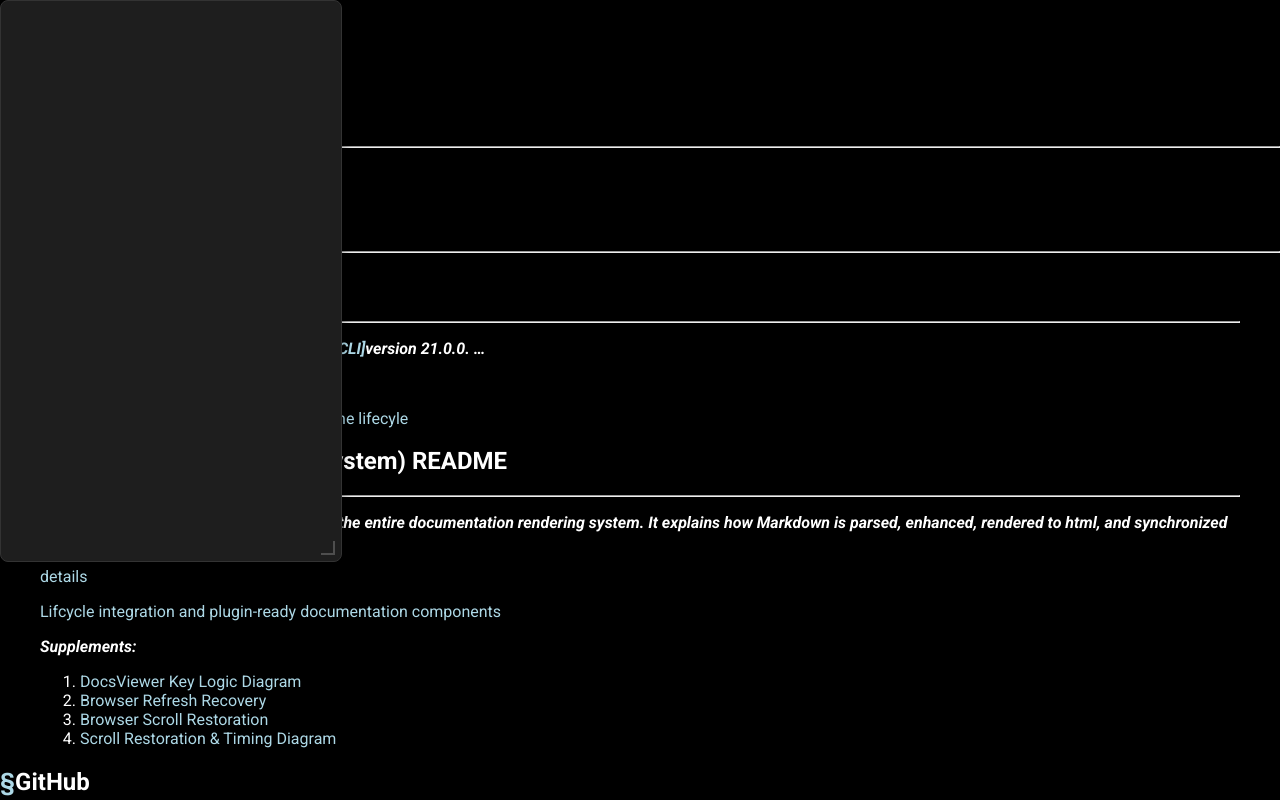
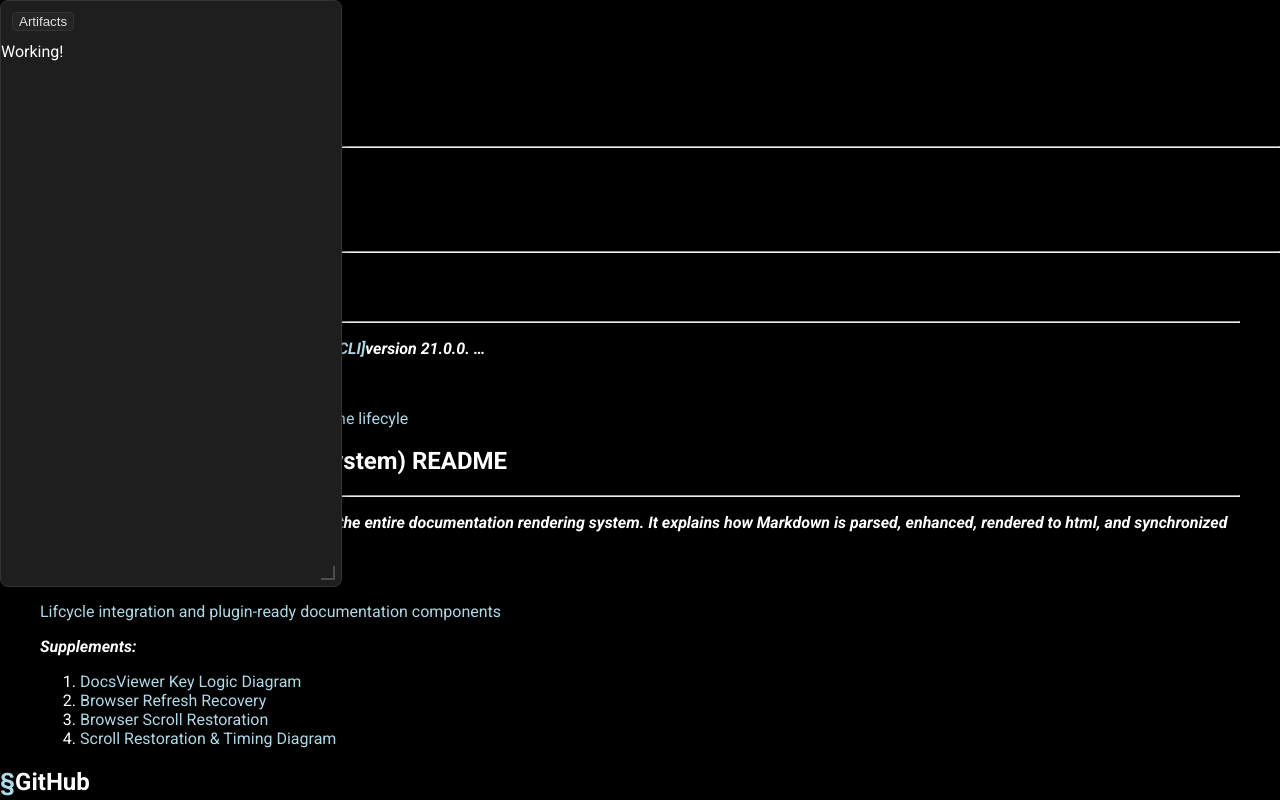
Before and after one commit to kn-mnsk/ulde-model-02, an Angular app: page /docs in a window 1280 px wide. Both pictures are taken after a click on the button "Artifacts". Shown: the top 800 px of the page. Built offline with nearby package versions, Linux system fonts and the light colour scheme; a web font is replaced by a local one.

Commit message:
all commits for the day

```diff
--- a/src/app/features/docs-viewer/docs-viewer.html
+++ b/src/app/features/docs-viewer/docs-viewer.html
@@ -1,6 +1,6 @@
 <!-- app/docs-viewer/docs-viewer.html -->
 
-<div class="docs-viewer">
+<div class="docs-viewer" #docsViewer>
 
   <!-- Header -->
   <header class="dv-header">
@@ -25,7 +25,8 @@
 
         <button (click)="backToIndex()">Back to Index</button>
         <button (click)="reloadDoc()">Reload</button>
-        <button class="dv-artifacts-toggle" (click)="toggleArtifacts()">Artifacts</button>
+        <button class="dv-artifacts-panel-toggle" (click)="toggleArtifacts()">Artifacts</button>
+        <!-- <button class="dv-artifacts-toggle" (click)="toggleArtifacts()">Artifacts</button> -->
       </div>
     </nav>
   </header>
@@ -60,8 +61,14 @@
 
   <!-- Artifacts Panel -->
   @if (artifactsPanel && $showArtifacts()) {
-  <div class="dv-artifacts-panel" #artifactsHost></div>
+  <div class="dv-artifacts-panel" #artifactsHost>
+    <p>Working!</p>
+  </div>
   }
+
+  <!-- <div class="dv-artifacts-panel" #artifactsHost [hidden]="(artifactsPanel===null && $showArtifacts())">
+    <p>Working!</p>
+  </div> -->
 
 
 </div>
--- a/src/app/features/docs-viewer/docs-viewer.ts
+++ b/src/app/features/docs-viewer/docs-viewer.ts
@@ -61,8 +61,8 @@ export class DocsViewer implements AfterViewInit, OnDestroy {
   $showArtifacts = signal(false);
   @ViewChild('artifactsHost') artifactsHost?: ElementRef<HTMLElement>;
 
-  @ViewChild('host', { static: true })
-  hostRef!: ElementRef<HTMLElement>;
+  // @ViewChild('docsViewer', { static: true }) hostRef!: ElementRef<HTMLElement>;
+  @ViewChild('host', { static: true }) hostRef!: ElementRef<HTMLElement>;
 
   constructor(
     private bridge: UldeDocsViewerBridge,
@@ -74,6 +74,7 @@ export class DocsViewer implements AfterViewInit, OnDestroy {
     this.$isBrowser.set(isPlatformBrowser(this.platformId));
 
     // React to ULDE pipeline results
+    // if (this.$isBrowser()) {
     this.ulde.result$.subscribe(result => {
       if (!result) return;
 
@@ -88,29 +89,37 @@ export class DocsViewer implements AfterViewInit, OnDestroy {
       // }
 
       this.artifactsPanel = result.artifactsPanel;
-      // if (this.artifactsHost && result.artifactsPanel?.html) {
-      //   this.artifactsHost.nativeElement.innerHTML = result.artifactsPanel.html;
+
+      // if (this.artifactsHost && result.artifactsPanel) {
+      //   this.artifactsHost.nativeElement.innerHTML = result.finalHtml;
+      // }
+      // if (this.artifactsHost && result.artifactsPanel) {
+      //   this.artifactsHost.nativeElement.innerHTML =html;
       // }
 
+      // console.log(`Log: [DocsViewer] contructor result=`, result.finalHtml);
 
       if (this.cleanupFn) {
         this.cleanupFn();
         this.cleanupFn = null;
       }
 
+      console.log(`Log: [DocsViewer] result$ subscribe this.hostRef.nativeElement=`, this.hostRef.nativeElement);
+
       this.cleanupFn = this.bridge.run({
         host: this.hostRef.nativeElement,
         docId: this.$currentDocId(),
         reload: this.$currentReload(),
         html,
+        onScrollSpy: (id: string) => {
+          this.$activeHeading.set(id);
+        },
         onNavigate: (newDocId: string) => {
           this.$currentDocId.set(newDocId);
           this.$currentReload.set(true);
-        },
-        onScrollSpy: (id: string) => {
-          this.$activeHeading.set(id);
         }
       });
+
     });
 
     // Add keyboard shortcut
@@ -140,6 +149,7 @@ export class DocsViewer implements AfterViewInit, OnDestroy {
     effect(() => {
       const id = this.$currentDocId();
       if (id && this.$isBrowser()) {
+        // if (id && this.$isBrowser()) {
         this.loadAndRender(id);
       }
     });
@@ -159,7 +169,11 @@ export class DocsViewer implements AfterViewInit, OnDestroy {
     // const url = `assets/docs/${docId}.md`;
     const url = `assets/${docId}.md`;
     const markdown = await fetch(url).then(r => r.text());
+
+
     await this.ulde.renderMarkdown(markdown);
+
+
   }
 
   // Navigate back to index (placeholder)
--- a/src/app/ulde/integration/angular/ulde-angular.service.ts
+++ b/src/app/ulde/integration/angular/ulde-angular.service.ts
@@ -23,6 +23,9 @@ export class UldeAngularService {
   readonly result$ = this._result$.asObservable();
 
   async renderMarkdown(markdown: string): Promise<void> {
+
+    // console.log(`Log: [UldeAngularService] rrenderMarkdown raw markdown=`, markdown);
+
     const ctx = await runUldePipeline({
       content: markdown,
       config: {
@@ -32,6 +35,8 @@ export class UldeAngularService {
         highlightLanguages: ['ts', 'js', 'html'],
       },
     });
+
+      // console.log(`Log: [UldeAngularService] rrenderMarkdown runUldePipeline finished ctx=`, ctx);
 
     this._result$.next({
       finalHtml: ctx.artifacts.finalHtml ?? ctx.artifacts.html ?? '',
--- a/src/app/ulde/integration/angular/ulde-docs-viewer-bridge.service.ts
+++ b/src/app/ulde/integration/angular/ulde-docs-viewer-bridge.service.ts
@@ -27,13 +27,22 @@ export class UldeDocsViewerBridge {
   }
 
 
-  run(options: { host: HTMLElement; docId: string; reload?: boolean; html: string; onScrollSpy: (id: string) => void ; onNavigate?: (docId: string) => void }) {
+  run(options: { host: HTMLElement; docId: string; reload?: boolean; html: string; onScrollSpy?: (id: string) => void ; onNavigate?: (docId: string) => void }) {
+
     const { host, html, reload, onNavigate, onScrollSpy } = options;
 
     // // TODO: resolve docId → HTML
     // const html = this.resolveHtml(docId);
     if (reload) {
       host.innerHTML = '';
+    }
+
+    // listen for ULDE scrollspy events
+    if (onScrollSpy) {
+    // if (options.onScrollSpy) {
+      host.addEventListener('ulde:scrollspy', (e: any) => {
+        onScrollSpy(e.detail.id);
+      });
     }
 
     // Listen for ULDE navigation events
@@ -43,11 +52,6 @@ export class UldeDocsViewerBridge {
       });
     }
 
-    if (options.onScrollSpy) {
-      host.addEventListener('ulde:scrollspy', (e: any) => {
-        options.onScrollSpy(e.detail.id);
-      });
-    }
     // This returns a Promise<void>
     this.host.run(host, html);
 
--- a/src/app/ulde/plugins/assemble/ulde-artifacts-panel-html.plugin.ts
+++ b/src/app/ulde/plugins/assemble/ulde-artifacts-panel-html.plugin.ts
@@ -27,7 +27,7 @@ export const UldeArtifactsPanelHtmlPlugin: UldePlugin = {
     // -----------------------------------------------------
     // Render grouped HTML
     // -----------------------------------------------------
-    const html = `
+    const artifactsPpanelHtml = `
       <div class="ulde-artifacts-panel-content">
 
         <header class="ulde-ap-header">
@@ -46,7 +46,8 @@ export const UldeArtifactsPanelHtmlPlugin: UldePlugin = {
       </div>
     `;
 
-    ctx.artifacts.finalHtml = (ctx.artifacts.finalHtml ?? '') + html;
+    ctx.artifacts.finalHtml = (ctx.artifacts.finalHtml ?? '') + artifactsPpanelHtml;
+
 
     ctx.artifacts.diagnostics.add({
       plugin: 'ulde-artifacts-panel-html',
--- a/src/app/ulde/plugins/assemble/ulde-artifacts-panel.plugin.ts
+++ b/src/app/ulde/plugins/assemble/ulde-artifacts-panel.plugin.ts
@@ -178,7 +178,7 @@ export const UldeArtifactsPanelPlugin: UldePlugin = {
       severity: 'info',
     });
 
-    console.log(`Log: [UldeArtifactsPanelPlugin] run finished`, artifacts.artifactsPanel);
+    // console.log(`Log: [UldeArtifactsPanelPlugin] run finished`, artifacts.artifactsPanel);
   },
 
   // ---------------------------------------------------------
--- a/src/styles.scss
+++ b/src/styles.scss
@@ -860,6 +860,7 @@ Retrieved 2026-04-23, License - CC BY-SA 4.0
   box-shadow: 0 8px 24px rgba(0, 0, 0, 0.35);
   border-radius: 8px;
   overflow: hidden;
+  // background: var(--ap-hover);
   background: var(--ap-bg, #1e1e1e);
   border: 1px solid var(--ap-border, #333);
 }
@@ -941,10 +942,12 @@ Retrieved 2026-04-23, License - CC BY-SA 4.0
 
 .dv-artifacts-panel {
   position: fixed;
-  top: 0;
+  top: 0px;
   left: 0;
   width: 340px;
   height: 100vh;
+  padding-top: 25px;
+  // background: var(--ap-hover);
   background: var(--ap-bg);
   border-right: 1px solid var(--ap-border);
   box-shadow: 2px 0 8px rgba(0, 0, 0, 0.25);
@@ -966,8 +969,9 @@ Retrieved 2026-04-23, License - CC BY-SA 4.0
   position: fixed;
   top: 12px;
   left: 12px;
-  width: 28px;
-  height: 28px;
+  width: auto;//50px;
+  height: auto;//28px;
+  color: var(--ap-fg);
   border-radius: 4px;
   background: var(--ap-header-bg);
   border: 1px solid var(--ap-border);
```
Also changed, not shown: src/app/ulde/plugins/browser/ulde-artifacts-panel-browser.plugin.ts (+12 -0 lines).
